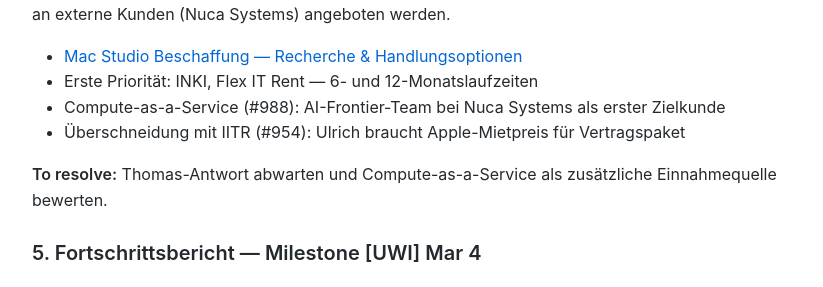
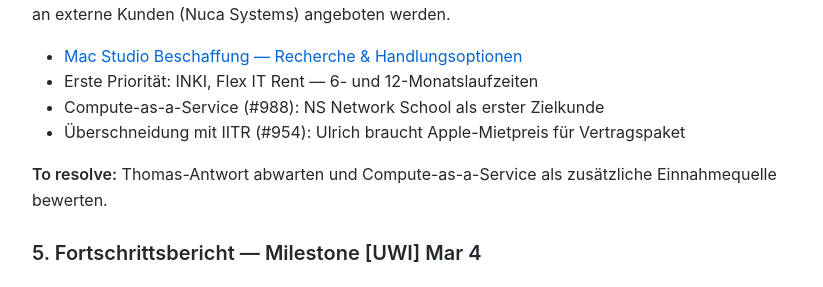
Before and after one commit to MariusWilsch/public-wilsch-ai-pages, a Jekyll site: the page built from project/uwi-retainer/meeting-agenda-daily-sync-2026-02-27.md, in a window 1280 px wide and 900 px high, scrolled down 2016 px. Shown: the part 163-450 px from the top of the window, without its empty margins (228-1051 px from the left). Built offline with Jekyll 4.4.1, drawn with Linux system fonts in a browser that asks for light colours; our own code applies the rules of GitHub Pages for plain Markdown files.

Commit message:
Sync from hippocampus 2026-02-27

```diff
--- a/project/uwi-retainer/meeting-agenda-daily-sync-2026-02-27.md
+++ b/project/uwi-retainer/meeting-agenda-daily-sync-2026-02-27.md
@@ -67,7 +67,7 @@ Anbieter-Recherche abgeschlossen, Handlungsdokument veröffentlicht, E-Mail an T
 
 - [Mac Studio Beschaffung — Recherche & Handlungsoptionen](https://mariuswilsch.github.io/public-wilsch-ai-pages/project/uwi-retainer/mac-studio-beschaffung)
 - Erste Priorität: INKI, Flex IT Rent — 6- und 12-Monatslaufzeiten
-- Compute-as-a-Service (#988): AI-Frontier-Team bei Nuca Systems als erster Zielkunde
+- Compute-as-a-Service (#988): NS Network School als erster Zielkunde
 - Überschneidung mit IITR (#954): Ulrich braucht Apple-Mietpreis für Vertragspaket
 
 **To resolve:** Thomas-Antwort abwarten und Compute-as-a-Service als zusätzliche Einnahmequelle bewerten.
```
